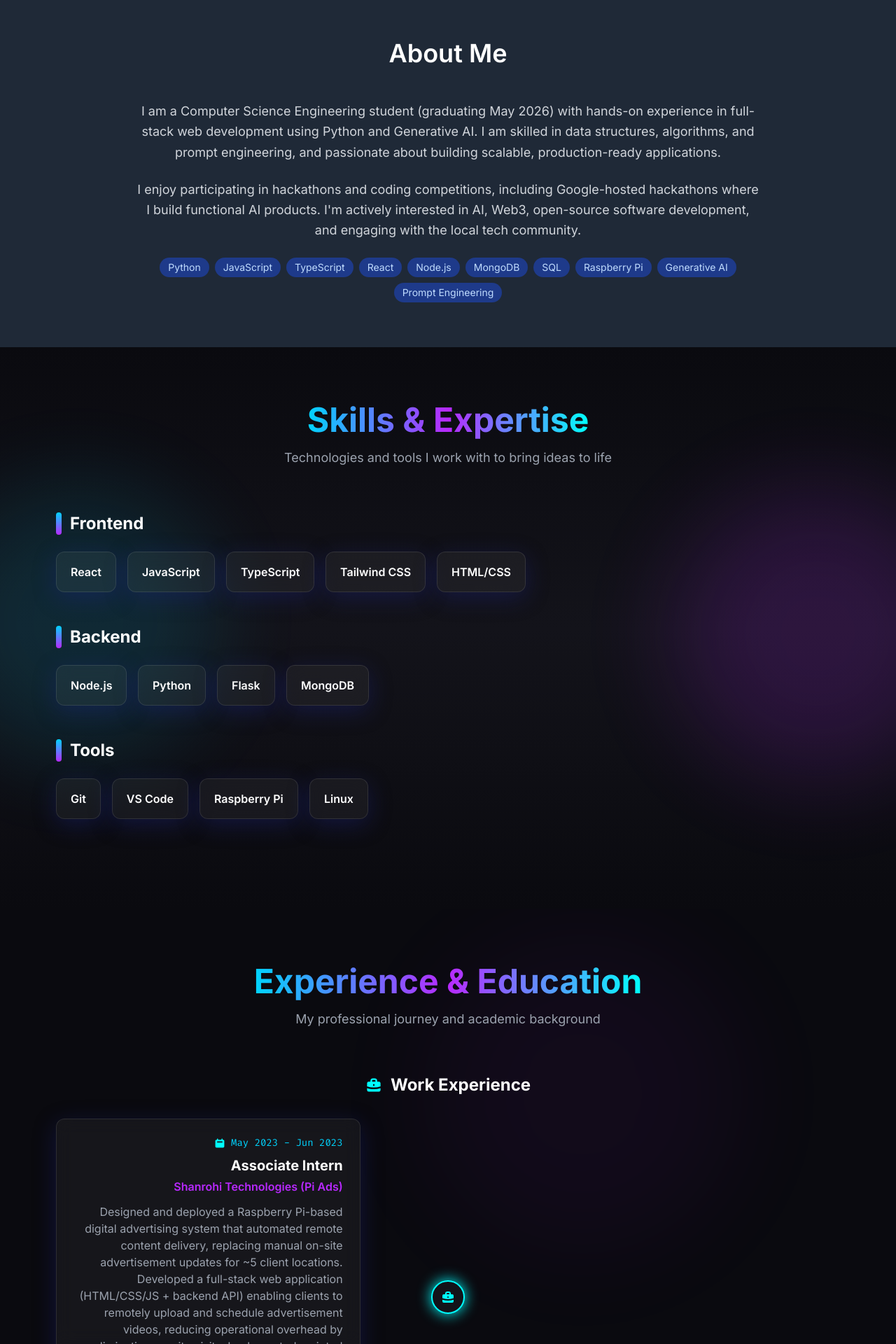
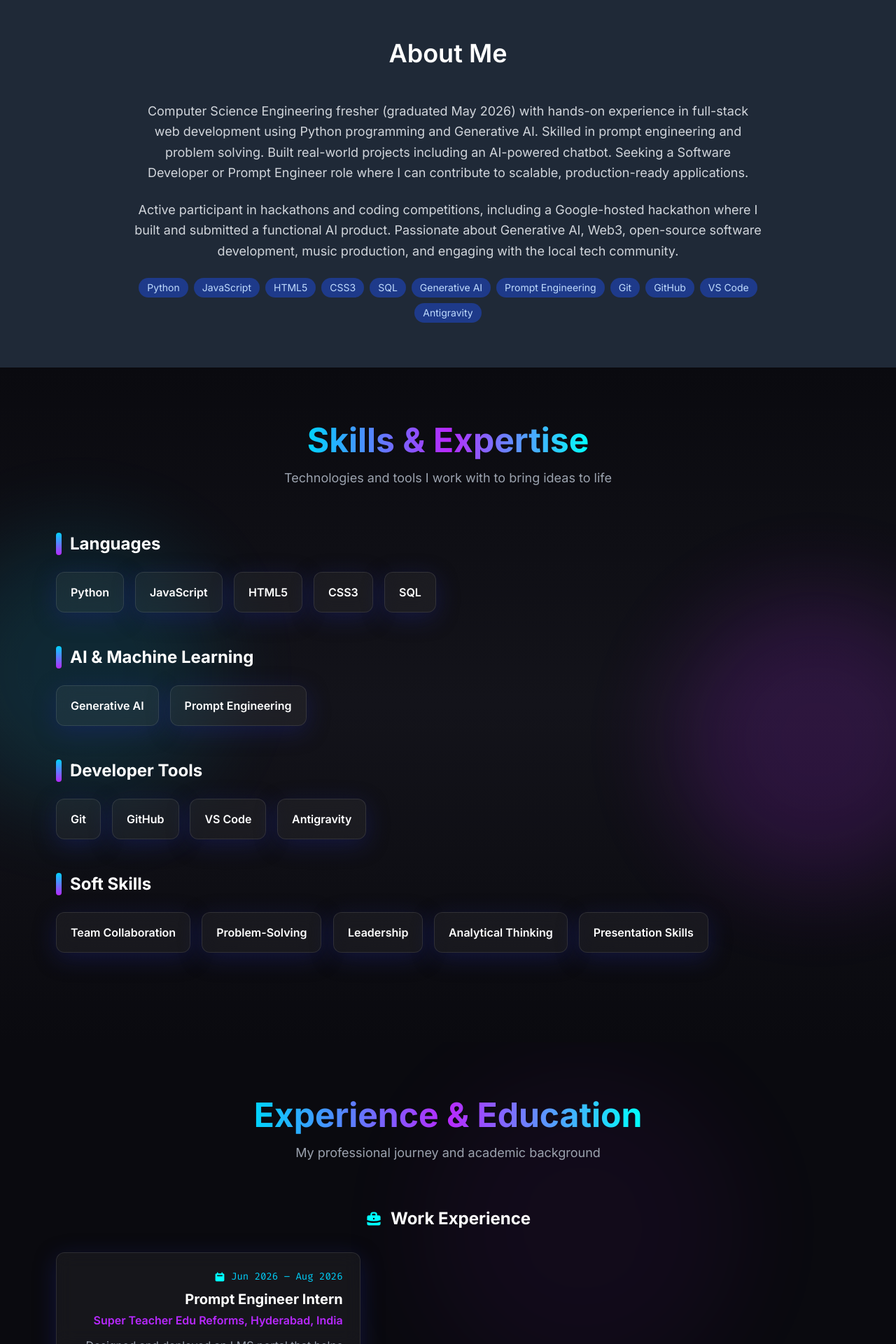
Before and after one commit to yogeshmagatam/portfolio-website, a React (Vite) app in the folder frontend/: page / in a window 1280 px wide. Shown: the part 880-2800 px from the top of the page at 70% size. Built offline with nearby package versions, Linux system fonts and the light colour scheme.

Commit message:
Done few Changes

```diff
--- a/frontend/index.html
+++ b/frontend/index.html
@@ -4,7 +4,7 @@
     <meta charset="UTF-8" />
     <link rel="icon" type="image/svg+xml" href="/vite.svg" />
     <meta name="viewport" content="width=device-width, initial-scale=1.0" />
-    <title>M yogesh vishwanath-AI prompt engineer</title>
+    <title>M Yogesh Vishwanath | Software Developer & Prompt Engineer</title>
     <link rel="preconnect" href="https://fonts.googleapis.com">
     <link rel="preconnect" href="https://fonts.gstatic.com" crossorigin>
     <link href="https://fonts.googleapis.com/css2?family=Inter:wght@300;400;500;600;700&family=Fira+Code:wght@300;400;500&display=swap" rel="stylesheet">
--- a/frontend/src/components/SkillsSection.jsx
+++ b/frontend/src/components/SkillsSection.jsx
@@ -20,24 +20,29 @@ const SkillCard = ({ skill, delay = 0 }) => {
 
 const SkillsSection = () => {
   const skills = {
-    Frontend: [
-      'React',
+    'Languages': [
+      'Python',
       'JavaScript',
-      'TypeScript',
-      'Tailwind CSS',
-      'HTML/CSS',
+      'HTML5',
+      'CSS3',
+      'SQL',
     ],
-    Backend: [
-      'Node.js',
-      'Python',
-      'Flask',
-      'MongoDB',
+    'AI & Machine Learning': [
+      'Generative AI',
+      'Prompt Engineering',
     ],
-    Tools: [
+    'Developer Tools': [
       'Git',
+      'GitHub',
       'VS Code',
-      'Raspberry Pi',
-      'Linux',
+      'Antigravity',
+    ],
+    'Soft Skills': [
+      'Team Collaboration',
+      'Problem-Solving',
+      'Leadership',
+      'Analytical Thinking',
+      'Presentation Skills',
     ]
   };
 
--- a/frontend/src/components/Timeline.jsx
+++ b/frontend/src/components/Timeline.jsx
@@ -71,31 +71,31 @@ const TimelineItem = ({ data, index, type }) => {
 const Timeline = () => {
   const experiences = [
     {
-      period: 'May 2023 - Jun 2023',
-      title: 'Associate Intern',
-      organization: 'Shanrohi Technologies (Pi Ads)',
-      description: 'Designed and deployed a Raspberry Pi-based digital advertising system that automated remote content delivery, replacing manual on-site advertisement updates for ~5 client locations. Developed a full-stack web application (HTML/CSS/JS + backend API) enabling clients to remotely upload and schedule advertisement videos, reducing operational overhead by eliminating on-site visits. Implemented scripted content scheduling logic that improved system automation and allowed unattended 24/7 ad rotation across deployed devices.',
-      technologies: ['Raspberry Pi', 'Python', 'Flask', 'JavaScript', 'HTML/CSS', 'Linux']
+      period: 'Jun 2026 – Aug 2026',
+      title: 'Prompt Engineer Intern',
+      organization: 'Super Teacher Edu Reforms, Hyderabad, India',
+      description: 'Designed and deployed an LMS portal that helps teachers conduct assessments and students understand courses and attend assessments. Implemented scripted content scheduling logic that improved system automation and allowed unattended 24/7 ad rotation across deployed devices.',
+      technologies: ['Generative AI', 'Prompt Engineering', 'LMS Portal', 'Content Scheduling', 'Python']
     }
   ];
 
   const education = [
     {
-      period: '2022 - 2026',
+      period: 'Graduated May 2026',
       title: 'B. Tech in Computer Science & Engineering',
       organization: 'Holy Mary Institute of Technology and Science, Telangana',
       description: 'Focused on software development, data structures, algorithms, and prompt engineering.',
       gpa: '7.0'
     },
     {
-      period: '2020 - 2022',
+      period: 'May 2022',
       title: 'Intermediate (MPC)',
       organization: 'Narayana Junior College, Telangana',
       description: 'Mathematics, Physics, Chemistry stream.',
       gpa: '6.9'
     },
     {
-      period: '2015 - 2020',
+      period: 'March 2020',
       title: 'High School (SSC)',
       organization: 'New Little Lilly High School, Telangana',
       description: 'Secondary School Certificate foundational studies.',
--- a/frontend/src/pages/Home.jsx
+++ b/frontend/src/pages/Home.jsx
@@ -216,7 +216,7 @@ const Home = () => {
               />
               <img
                 src={yogeshImage}
-                alt="Magatam Yogesh Vishwanath"
+                alt="M Yogesh Vishwanath"
                 className="relative w-32 h-32 rounded-full mx-auto mb-6 shadow-lg object-cover border-4 border-white"
               />
             </motion.div>
@@ -239,7 +239,7 @@ const Home = () => {
                   backgroundSize: "200% 200%",
                 }}
               >
-                Magatam Yogesh Vishwanath
+                M Yogesh Vishwanath
               </motion.span>
             </motion.h1>
 
@@ -253,8 +253,7 @@ const Home = () => {
                   'Software Developer',
                   'AI Prompt Engineer',
                   'Full Stack Developer',
-                  'Problem Solver',
-                  'Tech Enthusiast'
+                  'Problem Solver'
                 ]}
                 className="text-xl md:text-2xl"
               />
@@ -264,7 +263,7 @@ const Home = () => {
               variants={itemVariants}
               className="text-lg text-gray-600 dark:text-gray-300 mb-8 max-w-3xl mx-auto"
             >
-              who loves creating beautiful and functional applications with modern technologies.
+              Computer Science Engineering fresher (graduated May 2026) with hands-on experience in full-stack web development using Python programming and Generative AI. Skilled in prompt engineering and problem solving.
             </motion.p>
 
             <motion.div
@@ -296,7 +295,7 @@ const Home = () => {
                 transition={{ type: "spring", stiffness: 300 }}
               >
               <a
-                href="/resume.pdf"
+                href="/Yogesh_Resume_ATS_1.pdf"
                 download
                   className="btn-secondary inline-flex items-center relative overflow-hidden group"
                 >
@@ -379,7 +378,7 @@ const Home = () => {
                   whileInView={{ opacity: 1, y: 0 }}
                   transition={{ duration: 0.6 }}
                 >
-                  I am a Computer Science Engineering student (graduating May 2026) with hands-on experience in full-stack web development using Python and Generative AI. I am skilled in data structures, algorithms, and prompt engineering, and passionate about building scalable, production-ready applications.
+                  Computer Science Engineering fresher (graduated May 2026) with hands-on experience in full-stack web development using Python programming and Generative AI. Skilled in prompt engineering and problem solving. Built real-world projects including an AI-powered chatbot. Seeking a Software Developer or Prompt Engineer role where I can contribute to scalable, production-ready applications.
                 </motion.p>
                 <motion.p
                   className="text-lg text-gray-600 dark:text-gray-300 mb-6 leading-relaxed"
@@ -387,7 +386,7 @@ const Home = () => {
                   whileInView={{ opacity: 1, y: 0 }}
                   transition={{ duration: 0.6, delay: 0.2 }}
                 >
-                  I enjoy participating in hackathons and coding competitions, including Google-hosted hackathons where I build functional AI products. I'm actively interested in AI, Web3, open-source software development, and engaging with the local tech community.
+                  Active participant in hackathons and coding competitions, including a Google-hosted hackathon where I built and submitted a functional AI product. Passionate about Generative AI, Web3, open-source software development, music production, and engaging with the local tech community.
                 </motion.p>
                 <motion.div
                   className="flex flex-wrap gap-2 justify-center"
@@ -395,7 +394,7 @@ const Home = () => {
                   whileInView={{ opacity: 1, y: 0 }}
                   transition={{ duration: 0.6, delay: 0.4 }}
                 >
-                  {['Python', 'JavaScript', 'TypeScript', 'React', 'Node.js', 'MongoDB', 'SQL', 'Raspberry Pi', 'Generative AI', 'Prompt Engineering'].map((tech, index) => (
+                  {['Python', 'JavaScript', 'HTML5', 'CSS3', 'SQL', 'Generative AI', 'Prompt Engineering', 'Git', 'GitHub', 'VS Code', 'Antigravity'].map((tech, index) => (
                     <motion.span
                       key={tech}
                       className="px-3 py-1 bg-primary-100 dark:bg-primary-900 text-primary-800 dark:text-primary-200 rounded-full text-sm cursor-pointer"
@@ -447,7 +446,7 @@ const Home = () => {
             </motion.div>
 
             <div className="grid md:grid-cols-3 gap-8">
-              {/* Featured projects from GitHub profile */}
+              {/* Featured projects from ATS resume */}
               {[
                 {
                   title: "Digital Certificate Management System",
@@ -458,19 +457,19 @@ const Home = () => {
                   live: "#"
                 },
                 {
-                  title: "AI Career Guidance Chatbot",
-                  description: "Built an AI-powered career advisory chatbot that delivers personalized skill recommendations and career roadmaps based on user input. Leveraged LLM APIs and prompt engineering techniques to generate context-aware, actionable career guidance.",
+                  title: "AI Career Guidance Chatbot — Google Hackathon",
+                  description: "Built an AI-powered career advisory chatbot that delivers personalized skill recommendations and career roadmaps based on user input. Leveraged large language model (LLM) APIs and prompt engineering techniques to generate context-aware, actionable career guidance.",
                   image: "https://images.unsplash.com/photo-1531746790731-6c087fecd65a?w=400&h=250&fit=crop",
-                  technologies: ["Python", "LLM APIs", "Prompt Engineering", "REST APIs"],
+                  technologies: ["Python", "LLM APIs (Gemini/OpenAI)", "Prompt Engineering", "REST APIs"],
                   github: "https://github.com/yogeshmagatam/AI-Career-Advisor-Chatbot",
                   live: "#"
                 },
                 {
-                  title: "Personal Portfolio Website",
-                  description: "Designed and developed a fully responsive portfolio website using HTML5, CSS3, and vanilla JavaScript, showcasing projects, skills, and achievements.",
-                  image: "https://images.unsplash.com/photo-1504608524841-42fe6f032b4b?w=400&h=250&fit=crop",
-                  technologies: ["HTML5", "CSS3", "JavaScript", "React"],
-                  github: "https://github.com/yogeshmagatam/portfolio-website",
+                  title: "Online Voting System",
+                  description: "Designed and developed a comprehensive web-based election system featuring MFA with email OTP, bcrypt hashing, photo identity verification, JWT-secured role-based access, and AI-powered fraud detection using a local Random Forest model analysing 3000+ voter behavioural features.",
+                  image: "https://images.unsplash.com/photo-1540910419892-4a36d2c3266c?w=400&h=250&fit=crop",
+                  technologies: ["HTML5", "CSS3", "JavaScript", "React", "Flask", "MongoDB", "scikit-learn"],
+                  github: "https://github.com/yogeshmagatam/Online-Voting-System",
                   live: "#"
                 },
               ].map((project, index) => (
@@ -494,12 +493,14 @@ const Home = () => {
                     ))}
                   </div>
                   <div className="flex space-x-4">
-                    <a href={project.github} className="text-primary-600 hover:text-primary-700">
+                    <a href={project.github} target="_blank" rel="noopener noreferrer" className="text-primary-600 hover:text-primary-700">
                       <FaGithub className="inline mr-1" /> Code
                     </a>
-                    <a href={project.live} className="text-primary-600 hover:text-primary-700">
-                      <HiExternalLink className="inline mr-1" /> Live
-                    </a>
+                    {project.live !== "#" && (
+                      <a href={project.live} target="_blank" rel="noopener noreferrer" className="text-primary-600 hover:text-primary-700">
+                        <HiExternalLink className="inline mr-1" /> Live
+                      </a>
+                    )}
                   </div>
                 </motion.div>
               ))}
--- a/frontend/src/pages/Projects.jsx
+++ b/frontend/src/pages/Projects.jsx
@@ -14,29 +14,29 @@ const staticProjects = [
     github_url: 'https://github.com/yogeshmagatam/Digital-Certificate-Management-System',
     live_url: '#',
     featured: true,
-    created_at: '2025-10-20'
+    created_at: '2026-05-15'
   },
   {
     id: '2',
-    title: 'AI Career Guidance Chatbot',
+    title: 'AI Career Guidance Chatbot — Google Hackathon',
     description: 'Built an AI-powered career advisory chatbot that delivers personalized skill recommendations and career roadmaps based on user input. Leveraged large language model (LLM) APIs and prompt engineering techniques to generate context-aware, actionable career guidance. Developed and submitted as part of a Google Hackathon, demonstrating ability to deliver an end-to-end AI product under time constraints.',
     technologies: ['Python', 'LLM APIs (Gemini/OpenAI)', 'Prompt Engineering', 'REST APIs'],
     image_url: 'https://images.unsplash.com/photo-1531746790731-6c087fecd65a?w=500&h=300&fit=crop',
     github_url: 'https://github.com/yogeshmagatam/AI-Career-Advisor-Chatbot',
     live_url: '#',
     featured: true,
-    created_at: '2025-11-18'
+    created_at: '2026-04-10'
   },
   {
     id: '3',
-    title: 'Personal Portfolio Website',
-    description: 'Designed and developed a fully responsive portfolio website using HTML5, CSS3, and vanilla JavaScript, showcasing projects, skills, and achievements. Ensured cross-device and cross-browser compatibility with a mobile-first responsive design approach.',
-    technologies: ['HTML5', 'CSS3', 'JavaScript', 'React'],
-    image_url: 'https://images.unsplash.com/photo-1504608524841-42fe6f032b4b?w=500&h=300&fit=crop',
-    github_url: 'https://github.com/yogeshmagatam/portfolio-website',
+    title: 'Online Voting System',
+    description: 'Designed and developed a comprehensive web-based election system using React, Flask, MongoDB, and scikit-learn, featuring MFA with email OTP, bcrypt password hashing, photo-based identity verification, secure vote casting with transaction IDs, JWT-secured role-based access (Voter/Admin) via React Router v6, an admin dashboard with fraud analytics, and public pages. Implemented AI-powered fraud detection using a local Random Forest model analysing 3000+ voter behavioural features to flag suspicious activity in real time, supported by a complete audit trail and Docker-ready deployment.',
+    technologies: ['HTML5', 'CSS3', 'JavaScript', 'React', 'Flask', 'MongoDB', 'scikit-learn', 'Docker'],
+    image_url: 'https://images.unsplash.com/photo-1540910419892-4a36d2c3266c?w=500&h=300&fit=crop',
+    github_url: 'https://github.com/yogeshmagatam/Online-Voting-System',
     live_url: '#',
     featured: true,
-    created_at: '2025-07-31'
+    created_at: '2026-03-01'
   }
 ];
 
```
Also changed, not shown: 2 other files (tests, documents, lock files or other folders).
